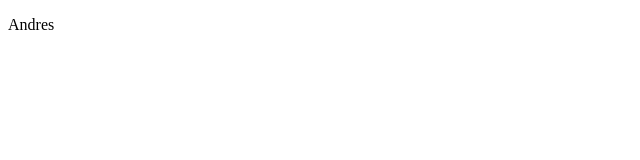
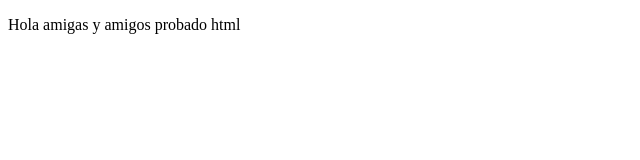
Before and after one commit to andjul/proyectoDemoCursoPrework, a plain HTML site: page index.html in a window 1280 px wide. Shown: the whole page, without its empty margins (0-640 px from the left). Drawn offline with Linux system fonts and the light colour scheme.

Commit message:
cambiso en el index

```diff
--- a/index.html
+++ b/index.html
@@ -7,6 +7,6 @@
     <title>Document</title>
 </head>
 <body>
-    <p>Andres</p>
+    <p>Hola amigas y amigos probado html</p>
 </body>
 </html>
```
